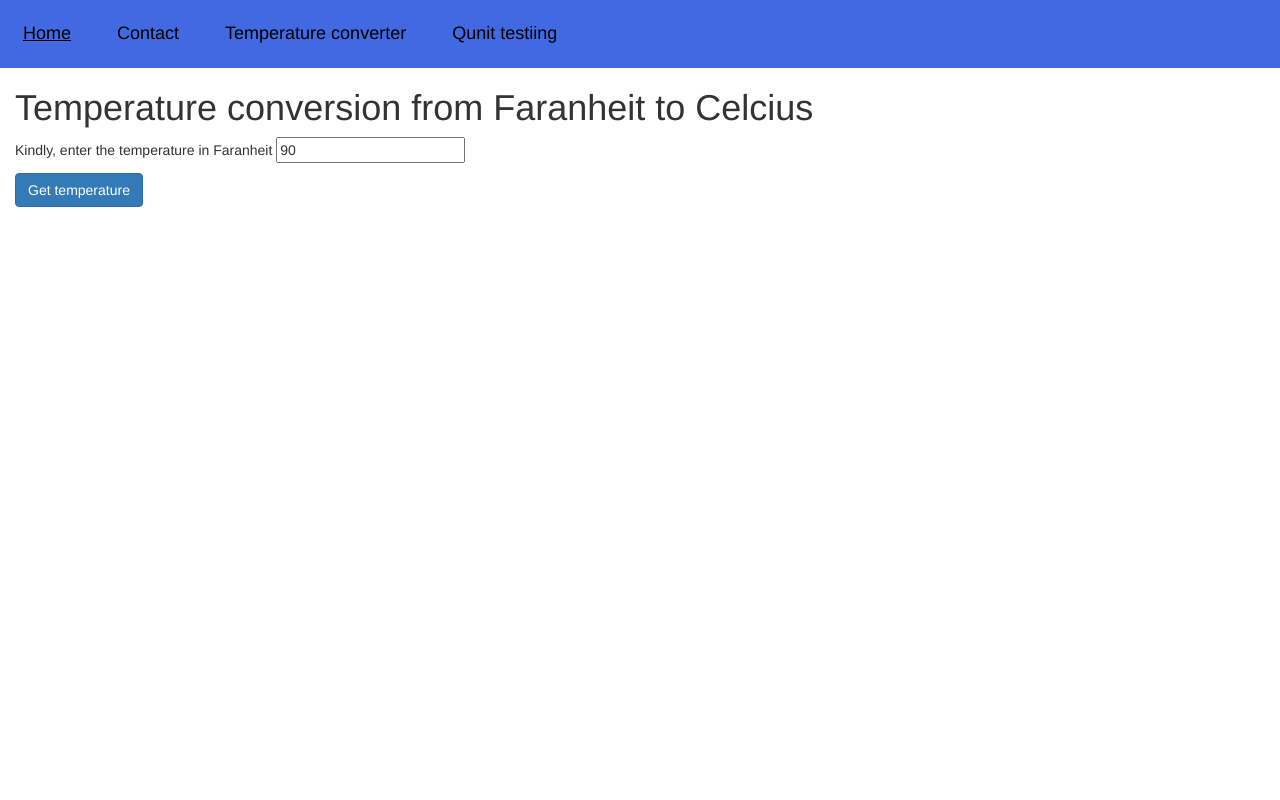
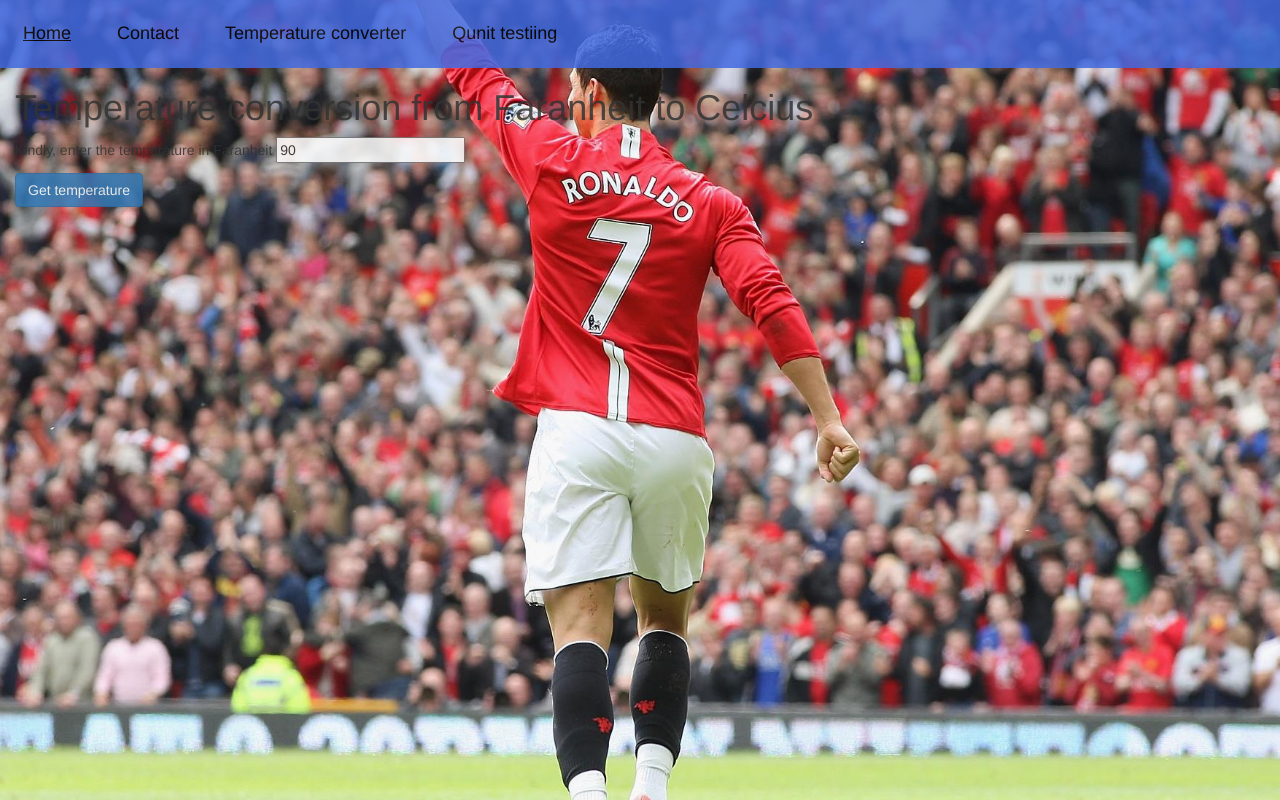
Before and after one commit to yellamanchili/aboutme, a plain HTML site: page temperature.html in a window 1280 px wide. Drawn offline with nearby package versions, Linux system fonts and the light colour scheme.

Commit message:
temperature.html

```diff
--- a/temperature.html
+++ b/temperature.html
@@ -14,7 +14,7 @@
 
 </head>
 
-<body>
+<body class="head">
 
         <nav>
                 <div class="topnav">
```
